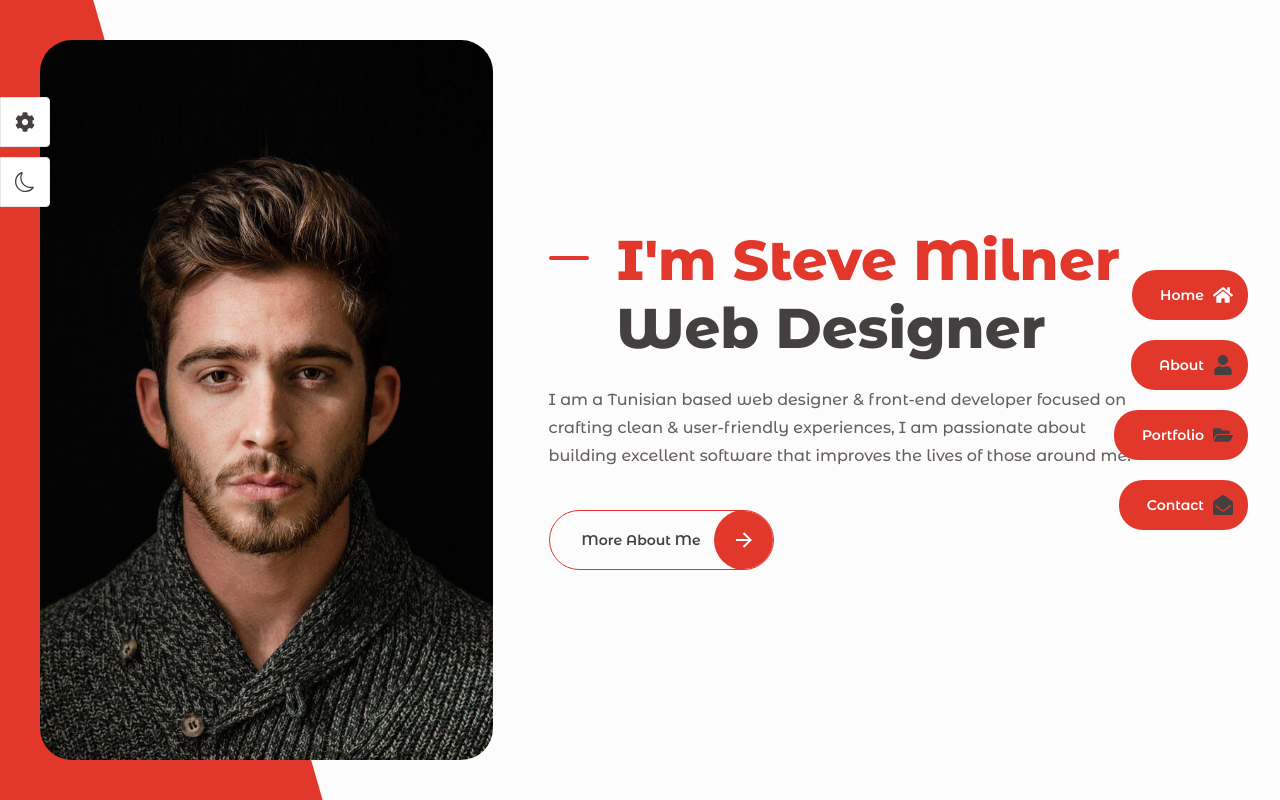
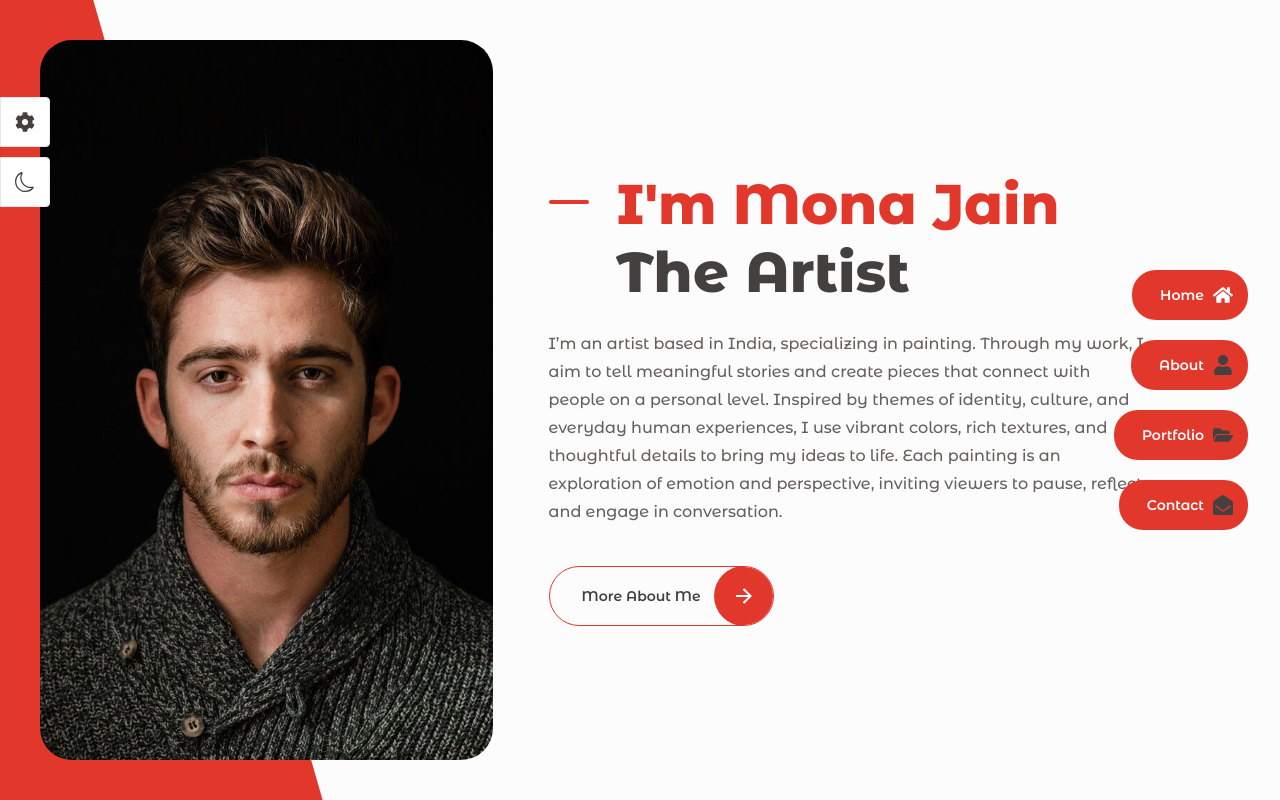
Before and after one commit to Moksh91119/mona-portfolio, a React (Vite) app: page / in a window 1280 px wide. Built offline with nearby package versions, Linux system fonts and the light colour scheme.

Commit message:
-- Add Name and desc of profiile -- remove redundant data from portfolio -- link tag rather than a

```diff
--- a/src/Data.jsx
+++ b/src/Data.jsx
@@ -273,8 +273,6 @@ export const portfolio = [
     title: 'Coffee Website',
     description:
       'Short description of the project that was carried out in this portfolio.',
-    skills: [skillsImg4, skillsImg5],
-    link: '',
   },
 
   {
@@ -283,8 +281,6 @@ export const portfolio = [
     title: 'Food Product Design',
     description:
       'Short description of the project that was carried out in this portfolio.',
-    skills: [skillsImg6, skillsImg7],
-    link: '',
   },
 
   {
@@ -293,8 +289,6 @@ export const portfolio = [
     title: 'Restaurant Landing Page',
     description:
       'Short description of the project that was carried out in this portfolio.',
-    skills: [skillsImg1, skillsImg2, skillsImg3],
-    link: '',
   },
 
   {
@@ -303,8 +297,6 @@ export const portfolio = [
     title: 'Barbershop Website',
     description:
       'Short description of the project that was carried out in this portfolio.',
-    skills: [skillsImg4, skillsImg5],
-    link: '',
   },
 
   {
@@ -313,8 +305,6 @@ export const portfolio = [
     title: 'Construction Landing Page',
     description:
       'Short description of the project that was carried out in this portfolio.',
-    skills: [skillsImg1, skillsImg2, skillsImg3],
-    link: '',
   },
 ];
 
--- a/src/pages/home/Home.jsx
+++ b/src/pages/home/Home.jsx
@@ -1,34 +1,37 @@
-import Profile from '../../assets/home.jpg';
-import { Link } from 'react-router';
-import { RiArrowRightLine } from 'react-icons/ri';
-import './home.css';
+import Profile from "../../assets/home.jpg";
+import { Link } from "react-router";
+import { RiArrowRightLine } from "react-icons/ri";
+import "./home.css";
 
 const Home = () => {
   return (
-    <section className='home-container grid'>
-      <img src={Profile} alt='' className='home-img' />
+    <section className="home-container grid">
+      <img src={Profile} alt="" className="home-img" />
 
-      <div className='home-content'>
-        <h1 className='home-title'>
-          <span>I'm Steve Milner</span> <br /> Web Designer
+      <div className="home-content">
+        <h1 className="home-title">
+          <span>I'm Mona Jain</span> <br /> The Artist
         </h1>
 
-        <p className='home-description'>
-          I am a Tunisian based web designer & front-end developer focused on
-          crafting clean & user-friendly experiences, I am passionate about
-          building excellent software that improves the lives of those around
-          me.
+        <p className="home-description">
+          I’m an artist based in India, specializing in painting. Through my
+          work, I aim to tell meaningful stories and create pieces that connect
+          with people on a personal level. Inspired by themes of identity,
+          culture, and everyday human experiences, I use vibrant colors, rich
+          textures, and thoughtful details to bring my ideas to life. Each
+          painting is an exploration of emotion and perspective, inviting
+          viewers to pause, reflect, and engage in conversation.
         </p>
 
-        <Link to='/about' className='button'>
+        <Link to="/about" className="button">
           More About Me
-          <span className='button-icon'>
+          <span className="button-icon">
             <RiArrowRightLine />
           </span>
         </Link>
       </div>
 
-      <div className='color-block'></div>
+      <div className="color-block"></div>
     </section>
   );
 };
--- a/src/pages/portfolio/Portfolio.jsx
+++ b/src/pages/portfolio/Portfolio.jsx
@@ -1,37 +1,27 @@
-import { portfolio } from '../../Data';
-import { RiLink } from 'react-icons/ri';
-import './portfolio.css'
+import { portfolio } from "../../Data";
+import { Link } from "react-router";
+import "./portfolio.css";
 
 const Portfolio = () => {
   return (
-    <section className='portfolio section'>
-      <h2 className='section-title'>
+    <section className="portfolio section">
+      <h2 className="section-title">
         My <span>Portfolio</span>
       </h2>
 
-      <div className='portfolio-container container grid'>
-        {portfolio.map(({ id, img, title, description, skills, link }) => {
+      <div className="portfolio-container container grid">
+        {portfolio.map(({ id, img, title, description }) => {
           return (
-            <article className='portfolio-card' key={id}>
-              <a href={`/portfolio/painting/${id}`} className='portfolio-img-wrapper'>
-                <img src={img} alt='' className='portfolio-img' />
-              </a>
+            <article className="portfolio-card" key={id}>
+              <Link
+                to={`/portfolio/painting/${id}`}
+                className="portfolio-img-wrapper"
+              >
+                <img src={img} alt="" className="portfolio-img" />
+              </Link>
 
-              <h3 className='portfolio-title'>{title}</h3>
-              <p className='portfolio-description'>{description}</p>
-
-              <div className='portfolio-skills'>
-                {skills.map((skill, index) => {
-                  return (
-                    <img src={skill} className='portfolio-skill' key={index} />
-                  );
-                })}
-              </div>
-
-              <a href={`/portfolio/painting/${id}`} className='portfolio-link'>
-                <RiLink className='link-icon' />
-                Visit Project
-              </a>
+              <h3 className="portfolio-title">{title}</h3>
+              <p className="portfolio-description">{description}</p>
             </article>
           );
         })}
```
